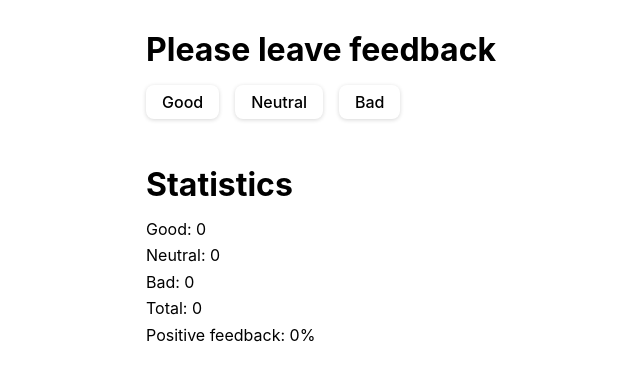
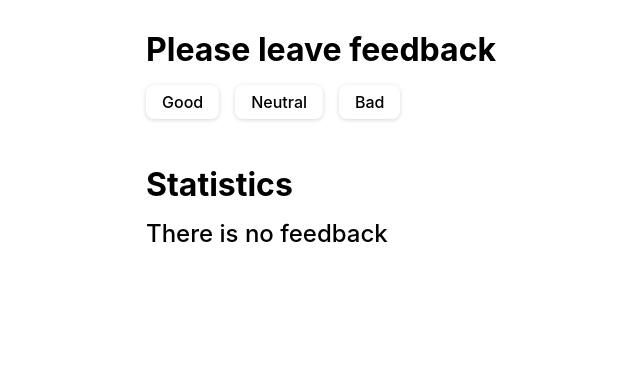
Before and after one commit to M-Tyshchenko/goit-react-hw-02-feedback, a React (Create React App) app: page / in a window 1280 px wide. Shown: the top 380 px of the page, without its empty margins (314-954 px from the left). Built offline with nearby package versions, Linux system fonts and the light colour scheme.

Commit message:
step 4 done

```diff
--- a/src/components/App.js
+++ b/src/components/App.js
@@ -1,5 +1,6 @@
 import { FeedbackOptions } from './Feedback/FeedbackOptions';
 import { GlobalStyles } from './GlobalStyle';
+import { Notification } from './Notification/Notification';
 import { Section } from './Section/Section';
 import { Statistics } from './Statistics/Statistics';
 import { Component } from 'react';
@@ -58,6 +59,9 @@ export class App extends Component {
         </Section>
 
         <Section title="Statistics">
+          {!this.state.good && !this.state.neutral && !this.state.bad ? (
+            <Notification message="There is no feedback" />
+          ) : (
             <Statistics
               good={this.state.good}
               neutral={this.state.neutral}
@@ -65,6 +69,7 @@ export class App extends Component {
               total={this.countTotalFeedback}
               positivePerc={this.countPositiveFeedbackPercentage}
             />
+          )}
         </Section>
         <GlobalStyles />
       </div>
--- /dev/null
+++ b/src/components/Notification/Notification.js
@@ -0,0 +1,5 @@
+import { Message } from './Notification.styled';
+
+export const Notification = ({ message }) => {
+  return <Message>{message}</Message>;
+};
--- /dev/null
+++ b/src/components/Notification/Notification.styled.js
@@ -0,0 +1,6 @@
+import styled from 'styled-components';
+
+export const Message = styled.p`
+  font-weight: 500;
+  font-size: 24px;
+`;
```
Lines whose indentation alone changed are shown as unchanged.
